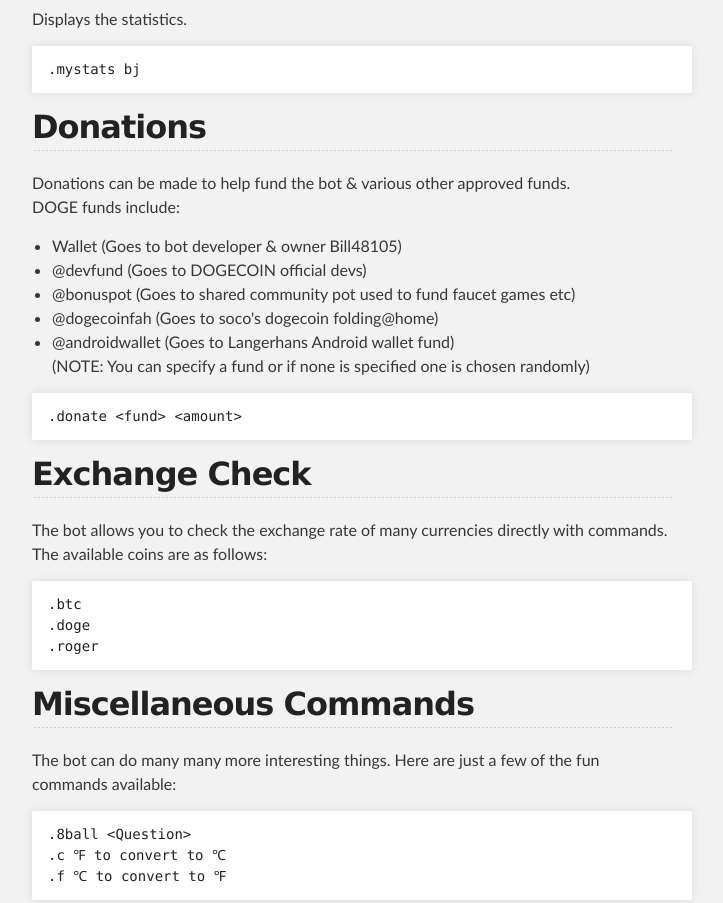
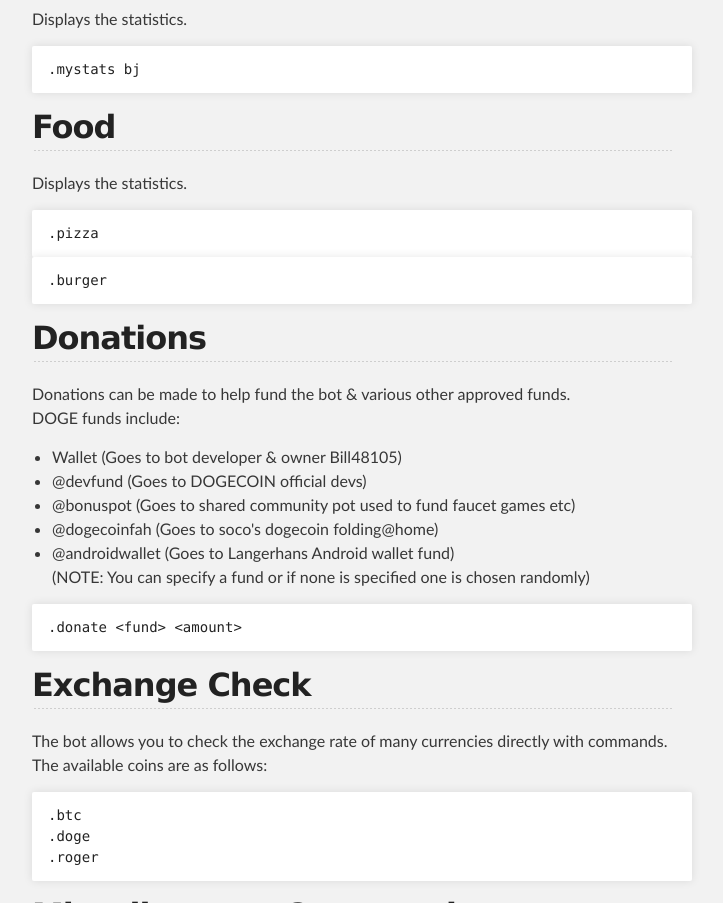
Before and after one commit to mohamedude/walletbot-docs, a plain HTML site: page index.html in a window 1280 px wide. Shown: the part 7649-8552 px from the top of the page, without its empty margins (288-1011 px from the left). Drawn offline with Linux system fonts and the light colour scheme.

Commit message:
Food command

```diff
--- a/index.html
+++ b/index.html
@@ -250,6 +250,12 @@
         <p>Displays the statistics.</p>
         <pre><code>.mystats bj</code></pre>
         <!-- END COUNTDOWN -->
+        <!-- START FOOD -->
+        <h2>Food</h2>
+        <p>Displays the statistics.</p>
+        <pre><code>.pizza</code></pre>
+        <pre><code>.burger</code></pre>
+        <!-- END FOOD -->
         <!-- START DONATE -->
         <h2>Donations</h2>
         <p>Donations can be made to help fund the bot &amp; various other
```
